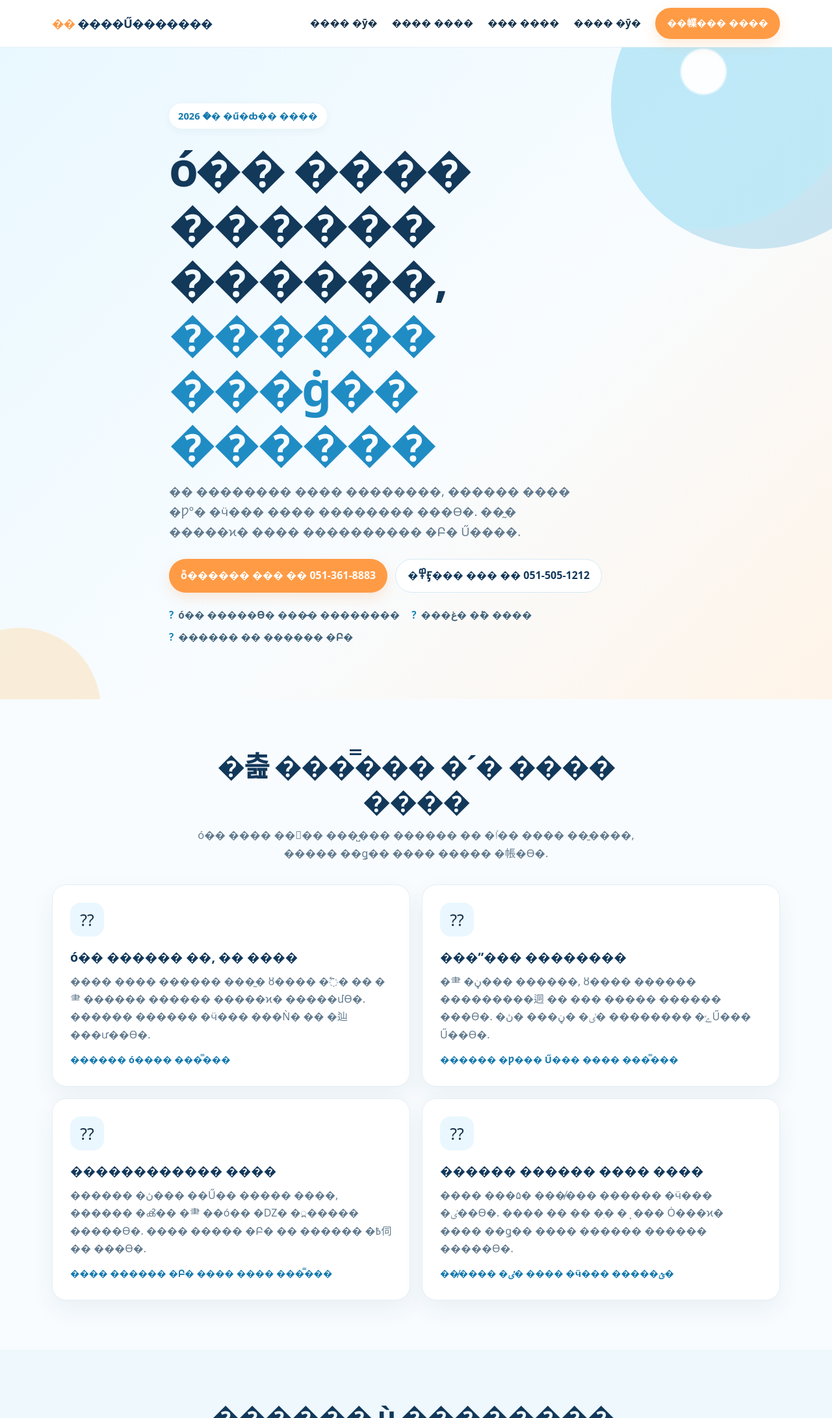
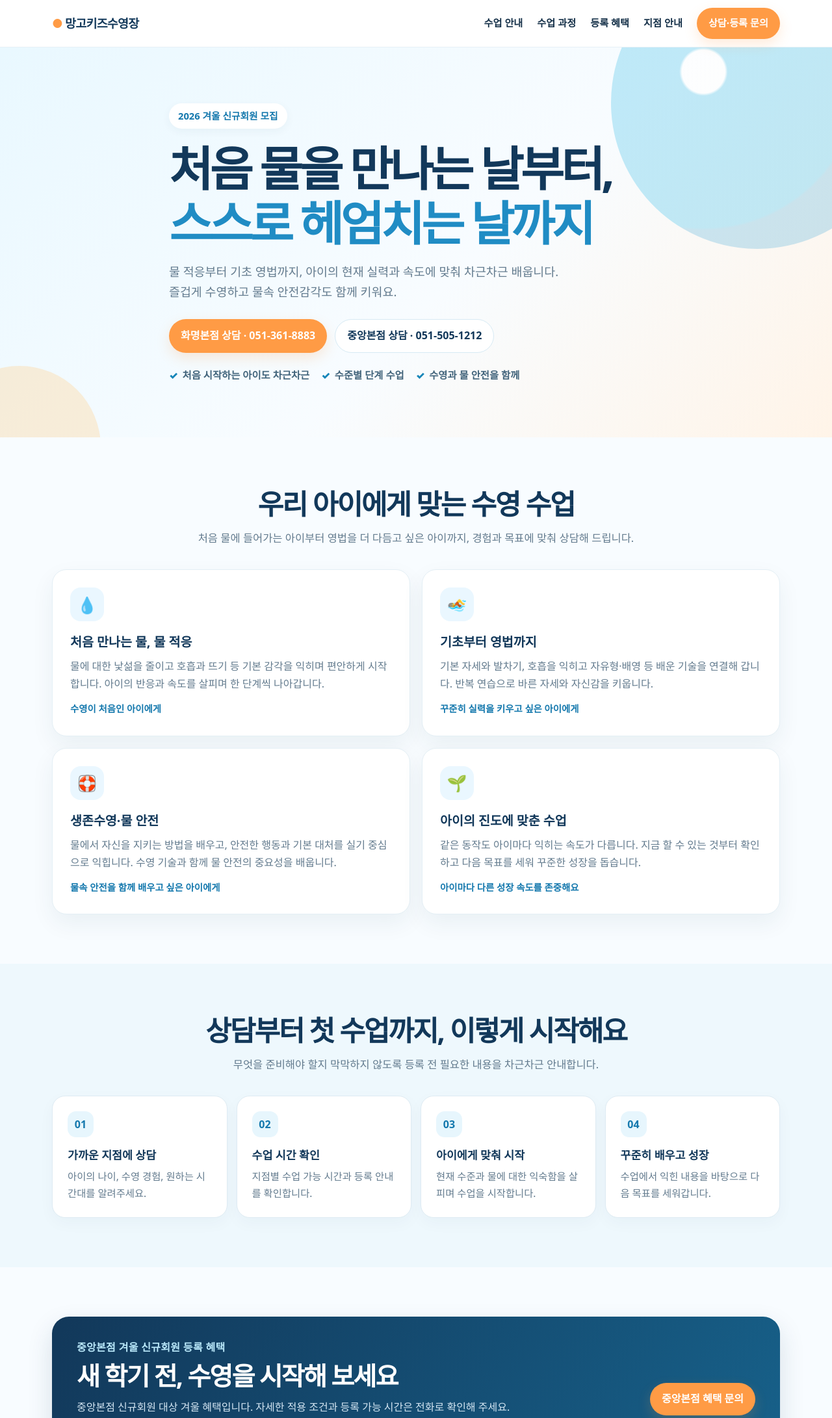
Before and after one commit to keichirotaku/mango-kids-swimming-school, a plain HTML site: page index.html in a window 1280 px wide. Shown: the top 2182 px of the page at 65% size. Drawn offline with Linux system fonts and the light colour scheme.

Commit message:
Fix Korean text encoding on homepage

```diff
--- a/index.html
+++ b/index.html
@@ -4,8 +4,8 @@
   <meta charset="utf-8">
   <meta name="viewport" content="width=device-width, initial-scale=1">
   <meta name="theme-color" content="#f7fbff">
-  <meta name="description" content="����Ű������� 2026 �ܿ� �ű�ȸ�� ����. �� �������� ���ʡ�������������������, ������ �ӵ��� ���� ��� ���� ������ ����������.">
-  <title>����Ű������� | 2026 �ܿ� �ű�ȸ�� ����</title>
+  <meta name="description" content="망고키즈수영장 2026 겨울 신규회원 모집. 물 적응부터 기초·영법·생존수영까지, 아이의 속도에 맞춘 어린이 수영 수업을 만나보세요.">
+  <title>망고키즈수영장 | 2026 겨울 신규회원 모집</title>
   <style>
     :root{--navy:#12385a;--blue:#208cc4;--sky:#eaf7ff;--orange:#ff9b45;--ink:#17324a;--muted:#637b8e;--white:#fff;--line:#deebf3;--shadow:0 14px 35px #163d5610}
     *{box-sizing:border-box}
@@ -33,7 +33,7 @@
     .hero p{max-width:620px;margin:0;color:var(--muted);font-size:1.15rem}
     .actions{display:flex;flex-wrap:wrap;gap:12px;margin-top:27px}
     .quick-info{display:flex;flex-wrap:wrap;gap:8px 18px;margin-top:22px;color:#42647b;font-size:.96rem;font-weight:700}
-    .quick-info span:before{content:"?";color:#1585b8;font-weight:900;margin-right:7px}
+    .quick-info span:before{content:"✓";color:#1585b8;font-weight:900;margin-right:7px}
     .section{padding:76px 0}
     .section-heading{text-align:center;max-width:690px;margin:0 auto 34px}
     .section-heading h2{font-size:clamp(1.85rem,4vw,2.7rem);line-height:1.25;letter-spacing:-.05em;color:var(--navy);margin:0 0 11px}
@@ -81,41 +81,41 @@
 <body>
   <header>
     <div class="wrap nav">
-      <a class="brand" href="#top" aria-label="����Ű������� Ȩ"><span>��</span> ����Ű�������</a>
-      <nav aria-label="�ֿ� �޴�">
-        <a href="#classes">���� �ȳ�</a>
-        <a href="#process">���� ����</a>
-        <a href="#benefit">��� ����</a>
-        <a href="#branches">���� �ȳ�</a>
-        <a class="nav-cta" href="#branches">��㡤��� ����</a>
+      <a class="brand" href="#top" aria-label="망고키즈수영장 홈"><span>●</span> 망고키즈수영장</a>
+      <nav aria-label="주요 메뉴">
+        <a href="#classes">수업 안내</a>
+        <a href="#process">수업 과정</a>
+        <a href="#benefit">등록 혜택</a>
+        <a href="#branches">지점 안내</a>
+        <a class="nav-cta" href="#branches">상담·등록 문의</a>
       </nav>
     </div>
   </header>
   <main id="top">
     <section class="hero">
       <div class="wrap hero-inner">
-        <span class="eyebrow">2026 �ܿ� �ű�ȸ�� ����</span>
-        <h1>ó�� ���� ������ ������,<br><em>������ ���ġ�� ������</em></h1>
-        <p>�� �������� ���� ��������, ������ ���� �Ƿ°� �ӵ��� ���� �������� ���ϴ�. ��̰� �����ϰ� ���� ���������� �Բ� Ű����.</p>
+        <span class="eyebrow">2026 겨울 신규회원 모집</span>
+        <h1>처음 물을 만나는 날부터,<br><em>스스로 헤엄치는 날까지</em></h1>
+        <p>물 적응부터 기초 영법까지, 아이의 현재 실력과 속도에 맞춰 차근차근 배웁니다. 즐겁게 수영하고 물속 안전감각도 함께 키워요.</p>
         <div class="actions">
-          <a class="button primary" href="tel:0513618883">ȭ������ ��� �� 051-361-8883</a>
-          <a class="button secondary" href="tel:0515051212">�߾Ӻ��� ��� �� 051-505-1212</a>
+          <a class="button primary" href="tel:0513618883">화명본점 상담 · 051-361-8883</a>
+          <a class="button secondary" href="tel:0515051212">중앙본점 상담 · 051-505-1212</a>
         </div>
-        <div class="quick-info" aria-label="���� Ư¡"><span>ó�� �����ϴ� ���̵� ��������</span><span>���غ� �ܰ� ����</span><span>������ �� ������ �Բ�</span></div>
+        <div class="quick-info" aria-label="수업 특징"><span>처음 시작하는 아이도 차근차근</span><span>수준별 단계 수업</span><span>수영과 물 안전을 함께</span></div>
       </div>
     </section>
 
     <section class="section" id="classes">
       <div class="wrap">
         <div class="section-heading">
-          <h2>�츮 ���̿��� �´� ���� ����</h2>
-          <p>ó�� ���� ���� ���̺��� ������ �� �ٵ�� ���� ���̱���, ����� ��ǥ�� ���� ����� �帳�ϴ�.</p>
+          <h2>우리 아이에게 맞는 수영 수업</h2>
+          <p>처음 물에 들어가는 아이부터 영법을 더 다듬고 싶은 아이까지, 경험과 목표에 맞춰 상담해 드립니다.</p>
         </div>
         <div class="cards">
-          <article class="card"><div class="icon" aria-hidden="true">??</div><h3>ó�� ������ ��, �� ����</h3><p>���� ���� ������ ���̰� ȣ���� �߱� �� �⺻ ������ ������ �����ϰ� �����մϴ�. ������ ������ �ӵ��� ���Ǹ� �� �ܰ辿 ���ư��ϴ�.</p><span class="tag">������ ó���� ���̿���</span></article>
-          <article class="card"><div class="icon" aria-hidden="true">??</div><h3>���ʺ��� ��������</h3><p>�⺻ �ڼ��� ������, ȣ���� ������ ���������迵 �� ��� ����� ������ ���ϴ�. �ݺ� �������� �ٸ� �ڼ��� �ڽŰ��� Ű��ϴ�.</p><span class="tag">������ �Ƿ��� Ű��� ���� ���̿���</span></article>
-          <article class="card"><div class="icon" aria-hidden="true">??</div><h3>������������ ����</h3><p>������ �ڽ��� ��Ű�� ����� ����, ������ �ൿ�� �⺻ ��ó�� �Ǳ� �߽����� �����ϴ�. ���� ����� �Բ� �� ������ �߿伺�� ���ϴ�.</p><span class="tag">���� ������ �Բ� ���� ���� ���̿���</span></article>
-          <article class="card"><div class="icon" aria-hidden="true">??</div><h3>������ ������ ���� ����</h3><p>���� ���۵� ���̸��� ������ �ӵ��� �ٸ��ϴ�. ���� �� �� �ִ� �ͺ��� Ȯ���ϰ� ���� ��ǥ�� ���� ������ ������ �����ϴ�.</p><span class="tag">���̸��� �ٸ� ���� �ӵ��� �����ؿ�</span></article>
+          <article class="card"><div class="icon" aria-hidden="true">💧</div><h3>처음 만나는 물, 물 적응</h3><p>물에 대한 낯섦을 줄이고 호흡과 뜨기 등 기본 감각을 익히며 편안하게 시작합니다. 아이의 반응과 속도를 살피며 한 단계씩 나아갑니다.</p><span class="tag">수영이 처음인 아이에게</span></article>
+          <article class="card"><div class="icon" aria-hidden="true">🏊</div><h3>기초부터 영법까지</h3><p>기본 자세와 발차기, 호흡을 익히고 자유형·배영 등 배운 기술을 연결해 갑니다. 반복 연습으로 바른 자세와 자신감을 키웁니다.</p><span class="tag">꾸준히 실력을 키우고 싶은 아이에게</span></article>
+          <article class="card"><div class="icon" aria-hidden="true">🛟</div><h3>생존수영·물 안전</h3><p>물에서 자신을 지키는 방법을 배우고, 안전한 행동과 기본 대처를 실기 중심으로 익힙니다. 수영 기술과 함께 물 안전의 중요성을 배웁니다.</p><span class="tag">물속 안전을 함께 배우고 싶은 아이에게</span></article>
+          <article class="card"><div class="icon" aria-hidden="true">🌱</div><h3>아이의 진도에 맞춘 수업</h3><p>같은 동작도 아이마다 익히는 속도가 다릅니다. 지금 할 수 있는 것부터 확인하고 다음 목표를 세워 꾸준한 성장을 돕습니다.</p><span class="tag">아이마다 다른 성장 속도를 존중해요</span></article>
         </div>
       </div>
     </section>
@@ -123,14 +123,14 @@
     <section class="section tint" id="process">
       <div class="wrap">
         <div class="section-heading">
-          <h2>������ ù ��������, �̷��� �����ؿ�</h2>
-          <p>������ �غ��ؾ� ���� �������� �ʵ��� ��� �� �ʿ��� ������ �������� �ȳ��մϴ�.</p>
+          <h2>상담부터 첫 수업까지, 이렇게 시작해요</h2>
+          <p>무엇을 준비해야 할지 막막하지 않도록 등록 전 필요한 내용을 차근차근 안내합니다.</p>
         </div>
         <div class="steps">
-          <article class="step"><h3>����� ������ ���</h3><p>������ ����, ���� ����, ���ϴ� �ð��븦 �˷��ּ���.</p></article>
-          <article class="step"><h3>���� �ð� Ȯ��</h3><p>������ ���� ���� �ð��� ��� �ȳ��� Ȯ���մϴ�.</p></article>
-          <article class="step"><h3>���̿��� ���� ����</h3><p>���� ���ذ� ���� ���� �ͼ����� ���Ǹ� ������ �����մϴ�.</p></article>
-          <article class="step"><h3>������ ���� ����</h3><p>�������� ���� ������ �������� ���� ��ǥ�� �������ϴ�.</p></article>
+          <article class="step"><h3>가까운 지점에 상담</h3><p>아이의 나이, 수영 경험, 원하는 시간대를 알려주세요.</p></article>
+          <article class="step"><h3>수업 시간 확인</h3><p>지점별 수업 가능 시간과 등록 안내를 확인합니다.</p></article>
+          <article class="step"><h3>아이에게 맞춰 시작</h3><p>현재 수준과 물에 대한 익숙함을 살피며 수업을 시작합니다.</p></article>
+          <article class="step"><h3>꾸준히 배우고 성장</h3><p>수업에서 익힌 내용을 바탕으로 다음 목표를 세워갑니다.</p></article>
         </div>
       </div>
     </section>
@@ -139,12 +139,12 @@
       <div class="wrap">
         <div class="offer">
           <div>
-            <span class="label">�߾Ӻ��� �ܿ� �ű�ȸ�� ��� ����</span>
-            <h2>�� �б� ��, ������ ������ ������</h2>
-            <p>�߾Ӻ��� �ű�ȸ�� ��� �ܿ� �����Դϴ�. �ڼ��� ���� ���ǰ� ��� ���� �ð��� ��ȭ�� Ȯ���� �ּ���.</p>
-            <div class="discounts"><span class="discount">11�� ��� �� 20% ����</span><span class="discount">12�� ��� �� 10% ����</span></div>
+            <span class="label">중앙본점 겨울 신규회원 등록 혜택</span>
+            <h2>새 학기 전, 수영을 시작해 보세요</h2>
+            <p>중앙본점 신규회원 대상 겨울 혜택입니다. 자세한 적용 조건과 등록 가능 시간은 전화로 확인해 주세요.</p>
+            <div class="discounts"><span class="discount">11월 등록 · 20% 할인</span><span class="discount">12월 등록 · 10% 할인</span></div>
           </div>
-          <a class="button primary" href="tel:0515051212">�߾Ӻ��� ���� ����</a>
+          <a class="button primary" href="tel:0515051212">중앙본점 혜택 문의</a>
         </div>
       </div>
     </section>
@@ -152,35 +152,35 @@
     <section class="section" style="padding-top:0">
       <div class="wrap">
         <div class="promise">
-          <div><h2>�����̴� ������ ����� �ּ���</h2><p>������ ó������, � ���� ������ �Բ� �̾߱� ������ ���̿��� �´� ���� ����� �ȳ��� �帱�Կ�.</p></div>
-          <a class="button primary" href="#branches">����� ���� ã��</a>
+          <div><h2>망설이는 순간도 상담해 주세요</h2><p>수영이 처음인지, 어떤 반이 맞을지 함께 이야기 나누고 아이에게 맞는 시작 방법을 안내해 드릴게요.</p></div>
+          <a class="button primary" href="#branches">가까운 지점 찾기</a>
         </div>
       </div>
     </section>
 
     <section class="section tint" id="faq">
       <div class="wrap">
-        <div class="section-heading"><h2>ó�� ����� �� ���� ���� ����</h2><p>���� �ð��� ��� ������ �������� �ٸ� �� �־� ��ȭ�� Ȯ���� �ּ���.</p></div>
+        <div class="section-heading"><h2>처음 등록할 때 자주 묻는 질문</h2><p>수업 시간과 등록 조건은 지점별로 다를 수 있어 전화로 확인해 주세요.</p></div>
         <div class="faq">
-          <details><summary>������ ���� ���ص� ������ �� �ֳ���?</summary><p>��. ���� ������ ���� ���̵� �� ������ �⺻ �������� ������ �� �ֵ��� ��� �� ������ �ȳ��� �帳�ϴ�.</p></details>
-          <details><summary>���� �ð��� ����� ��� Ȯ���ϳ���?</summary><p>������ ����, �ִ� Ƚ���� ���� �ȳ��� �޶��� �� �ֽ��ϴ�. ������ ���̿� ��� �ð��븦 ������ �ֽø� Ȯ���� �帱�Կ�.</p></details>
-          <details><summary>ù ���� �غ��� �����ΰ���?</summary><p>�⺻ �غ��� ������, ����, �����Դϴ�. ���� �� ������ �ٽ� Ȯ���� �ּ���.</p></details>
-          <details><summary>�����̳� �ɾ� �̿뵵 �����Ѱ���?</summary><p>�������ɾ� �̿� ���� ���ο� � ������ ���� �� �ð��뿡 ���� �ٸ� �� ������ ��� �� ������ �ּ���.</p></details>
+          <details><summary>수영을 전혀 못해도 시작할 수 있나요?</summary><p>네. 수영 경험이 없는 아이도 물 적응과 기본 감각부터 시작할 수 있도록 상담 후 수업을 안내해 드립니다.</p></details>
+          <details><summary>수업 시간과 비용은 어떻게 확인하나요?</summary><p>지점과 요일, 주당 횟수에 따라 안내가 달라질 수 있습니다. 아이의 나이와 희망 시간대를 말씀해 주시면 확인해 드릴게요.</p></details>
+          <details><summary>첫 수업 준비물은 무엇인가요?</summary><p>기본 준비물은 수영복, 수모, 수경입니다. 수업 전 지점에 다시 확인해 주세요.</p></details>
+          <details><summary>차량이나 케어 이용도 가능한가요?</summary><p>차량·케어 이용 가능 여부와 운영 범위는 지점 및 시간대에 따라 다를 수 있으니 등록 전 문의해 주세요.</p></details>
         </div>
       </div>
     </section>
 
     <section class="section" id="branches">
       <div class="wrap">
-        <div class="section-heading"><h2>����� ������ ����� �ּ���</h2><p>��ȭ ��� �� ������ ����, ���� ����, ��� �ð��븦 �˷��ֽø� �ȳ��� �� ������.</p></div>
+        <div class="section-heading"><h2>가까운 지점에 상담해 주세요</h2><p>전화 상담 시 아이의 나이, 수영 경험, 희망 시간대를 알려주시면 안내가 더 쉬워요.</p></div>
         <div class="branches">
-          <article class="branch"><h3>ȭ������</h3><p>�λ� �ϱ� ȭ����</p><p>���� �ð� �� �ű� ��� �� �ܿ� ���� ����</p><div class="branch-cta"><a class="button primary" href="tel:0513618883">��ȭ ��� 051-361-8883</a><a class="button secondary" href="https://map.naver.com/p/search/�λ�%20�ϱ�%20ȭ����%20����Ű�������" target="_blank" rel="noopener">�������� ã��</a></div></article>
-          <article class="branch"><h3>�߾Ӻ���</h3><p>�λ걤���� ������ �������252���� 20, 1��</p><p>���� �ð� �� �ű� ��� �� �ܿ� ���� ����</p><div class="branch-cta"><a class="button primary" href="tel:0515051212">��ȭ ��� 051-505-1212</a><a class="button secondary" href="https://map.naver.com/p/search/�λ걤����%20������%20�������252����%2020" target="_blank" rel="noopener">�������� ã��</a></div></article>
+          <article class="branch"><h3>화명본점</h3><p>부산 북구 화명동</p><p>수업 시간 · 신규 등록 · 겨울 혜택 문의</p><div class="branch-cta"><a class="button primary" href="tel:0513618883">전화 상담 051-361-8883</a><a class="button secondary" href="https://map.naver.com/p/search/부산%20북구%20화명동%20망고키즈수영장" target="_blank" rel="noopener">지도에서 찾기</a></div></article>
+          <article class="branch"><h3>중앙본점</h3><p>부산광역시 연제구 거제대로252번길 20, 1층</p><p>수업 시간 · 신규 등록 · 겨울 혜택 문의</p><div class="branch-cta"><a class="button primary" href="tel:0515051212">전화 상담 051-505-1212</a><a class="button secondary" href="https://map.naver.com/p/search/부산광역시%20연제구%20거제대로252번길%2020" target="_blank" rel="noopener">지도에서 찾기</a></div></article>
         </div>
       </div>
     </section>
   </main>
-  <footer><div class="wrap foot"><strong>����Ű�������</strong><span>��� ���� �� ��������</span><span>Copyright �� ����Ű�������</span></div></footer>
-  <div class="mobile-cta" aria-label="���� ���"><a class="button secondary" href="tel:0513618883">ȭ������ ��ȭ</a><a class="button primary" href="tel:0515051212">�߾Ӻ��� ��ȭ</a></div>
+  <footer><div class="wrap foot"><strong>망고키즈수영장</strong><span>어린이 수영 · 생존수영</span><span>Copyright © 망고키즈수영장</span></div></footer>
+  <div class="mobile-cta" aria-label="빠른 상담"><a class="button secondary" href="tel:0513618883">화명본점 전화</a><a class="button primary" href="tel:0515051212">중앙본점 전화</a></div>
 </body>
 </html>
```
